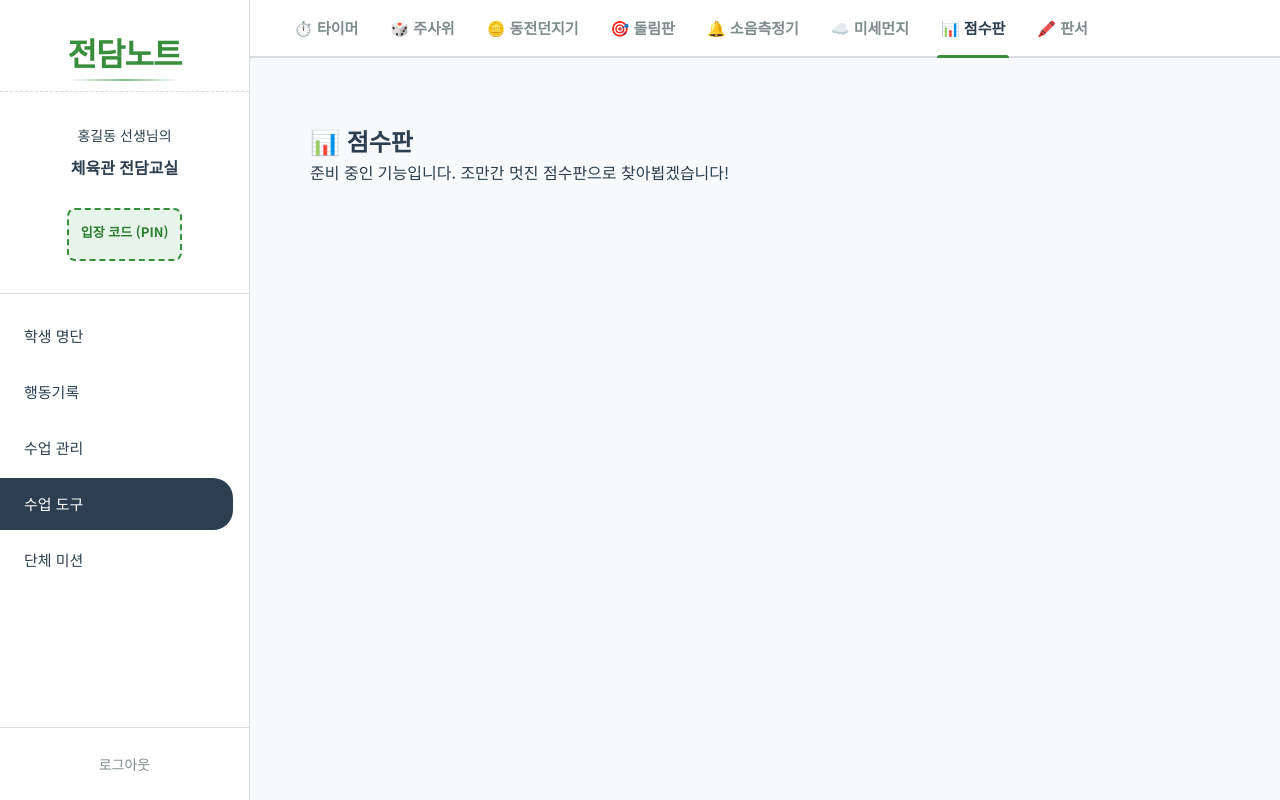
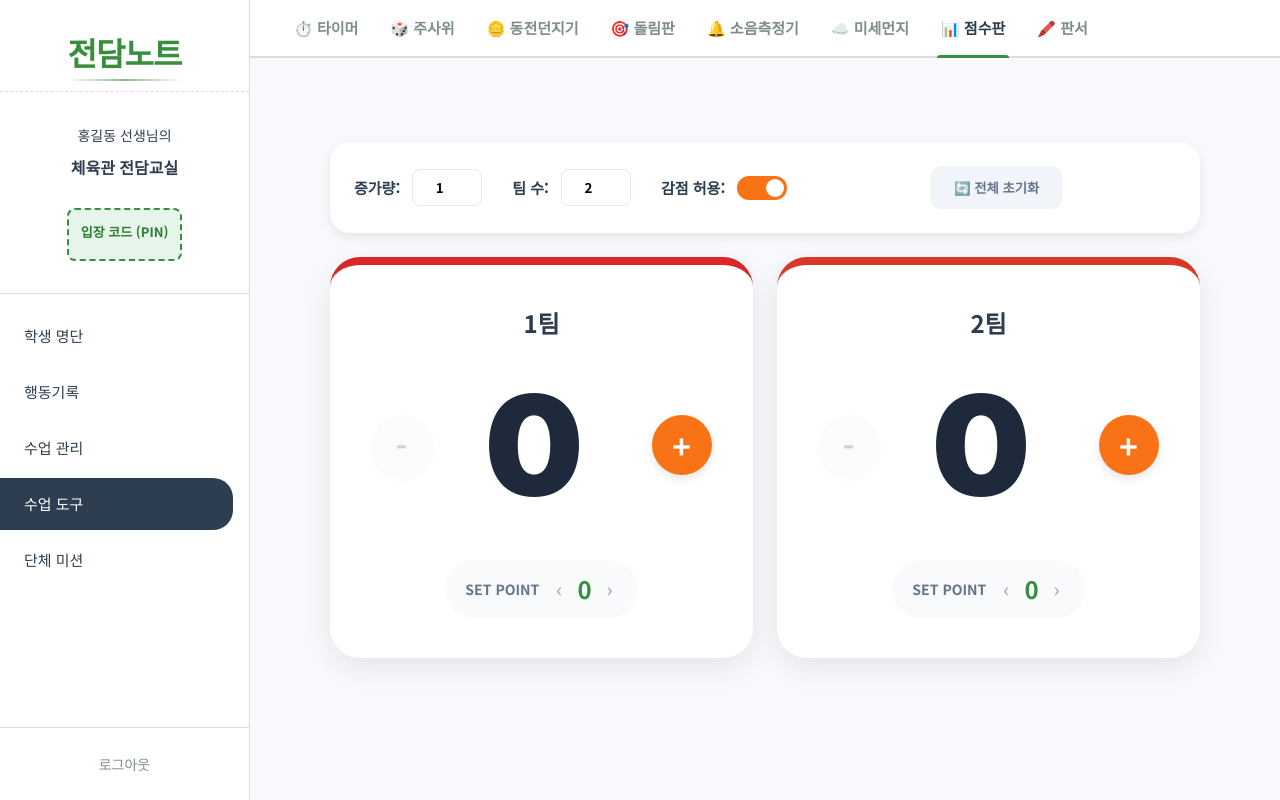
Before and after one commit to KOOthcr/Specialist-Note-for-CLASS, a React (Vite) app in the folder client/: page /main/tools/scoreboard in a window 1280 px wide. Built offline with nearby package versions, Linux system fonts and the light colour scheme; no server answers; the database is empty; sample sign-in values are in the browser's storage; a web font is replaced by a local one.

Commit message:
Implement full-featured premium scoreboard tool

```diff
--- /dev/null
+++ b/client/src/pages/tools/ScoreboardPage.css
@@ -0,0 +1,238 @@
+.scoreboard-container {
+  display: flex;
+  flex-direction: column;
+  gap: 24px;
+  width: 100%;
+  max-width: 1400px;
+  margin: 0 auto;
+  padding: 20px;
+}
+
+/* 설정 영역 */
+.scoreboard-settings {
+  background: white;
+  border-radius: 20px;
+  padding: 24px;
+  box-shadow: var(--shadow-md);
+  display: flex;
+  flex-wrap: wrap;
+  gap: 30px;
+  align-items: center;
+  justify-content: center;
+}
+
+.setting-group {
+  display: flex;
+  align-items: center;
+  gap: 12px;
+}
+
+.setting-label {
+  font-weight: 700;
+  color: var(--color-text-main);
+  font-size: 15px;
+}
+
+.setting-input {
+  width: 70px;
+  padding: 8px;
+  border: 1px solid #e2e8f0;
+  border-radius: 8px;
+  text-align: center;
+  font-weight: 700;
+}
+
+.toggle-switch {
+  position: relative;
+  display: inline-block;
+  width: 50px;
+  height: 24px;
+}
+
+.toggle-switch input {
+  opacity: 0;
+  width: 0;
+  height: 0;
+}
+
+.slider {
+  position: absolute;
+  cursor: pointer;
+  top: 0;
+  left: 0;
+  right: 0;
+  bottom: 0;
+  background-color: #cbd5e1;
+  transition: .4s;
+  border-radius: 24px;
+}
+
+.slider:before {
+  position: absolute;
+  content: "";
+  height: 18px;
+  width: 18px;
+  left: 3px;
+  bottom: 3px;
+  background-color: white;
+  transition: .4s;
+  border-radius: 50%;
+}
+
+input:checked + .slider {
+  background-color: #f97316;
+}
+
+input:checked + .slider:before {
+  transform: translateX(26px);
+}
+
+/* 점수판 본체 */
+.scoreboard-grid {
+  display: grid;
+  grid-template-columns: repeat(auto-fit, minmax(350px, 1fr));
+  gap: 24px;
+  width: 100%;
+}
+
+.team-card {
+  background: white;
+  border-radius: 30px;
+  padding: 40px;
+  box-shadow: 0 10px 30px rgba(0,0,0,0.08);
+  display: flex;
+  flex-direction: column;
+  align-items: center;
+  border-top: 8px solid var(--color-primary);
+  transition: transform 0.3s ease;
+}
+
+.team-name-input {
+  font-size: 24px;
+  font-weight: 800;
+  color: var(--color-text-main);
+  text-align: center;
+  border: none;
+  background: transparent;
+  width: 100%;
+  margin-bottom: 20px;
+  outline: none;
+}
+
+.team-name-input:focus {
+  border-bottom: 2px solid #e2e8f0;
+}
+
+.score-display-wrapper {
+  display: flex;
+  align-items: center;
+  gap: 20px;
+  margin-bottom: 30px;
+}
+
+.score-number {
+  font-size: 140px;
+  font-weight: 900;
+  line-height: 1;
+  color: #1e293b;
+  width: 180px;
+  text-align: center;
+  background: transparent;
+  border: none;
+  font-family: 'Inter', sans-serif;
+}
+
+.control-btn-circle {
+  width: 60px;
+  height: 60px;
+  border-radius: 50%;
+  border: none;
+  display: flex;
+  align-items: center;
+  justify-content: center;
+  font-size: 32px;
+  font-weight: bold;
+  cursor: pointer;
+  transition: all 0.2s;
+  box-shadow: 0 4px 10px rgba(0,0,0,0.1);
+}
+
+.btn-plus {
+  background: #f97316;
+  color: white;
+}
+
+.btn-plus:hover {
+  background: #ea580c;
+  transform: scale(1.1);
+}
+
+.btn-minus {
+  background: #f1f5f9;
+  color: #64748b;
+}
+
+.btn-minus:hover {
+  background: #e2e8f0;
+  transform: scale(1.1);
+}
+
+.btn-minus:disabled {
+  opacity: 0.3;
+  cursor: default;
+  transform: none;
+}
+
+/* 세트 포인트 */
+.set-point-container {
+  display: flex;
+  align-items: center;
+  gap: 12px;
+  background: #f8fafc;
+  padding: 10px 20px;
+  border-radius: 50px;
+}
+
+.set-point-label {
+  font-size: 14px;
+  font-weight: 700;
+  color: #64748b;
+}
+
+.set-point-value {
+  display: flex;
+  align-items: center;
+  gap: 10px;
+}
+
+.set-btn {
+  font-size: 20px;
+  color: #94a3b8;
+  cursor: pointer;
+  padding: 0 5px;
+}
+
+.set-btn:hover {
+  color: var(--color-primary);
+}
+
+.set-number {
+  font-size: 24px;
+  font-weight: 800;
+  color: var(--color-primary);
+}
+
+.reset-all-btn {
+  margin: 0 auto;
+  background: #f1f5f9;
+  color: #64748b;
+  padding: 12px 24px;
+  border-radius: 12px;
+  font-weight: 700;
+  cursor: pointer;
+}
+
+.reset-all-btn:hover {
+  background: #fee2e2;
+  color: #ef4444;
+}
--- a/client/src/pages/tools/ScoreboardPage.jsx
+++ b/client/src/pages/tools/ScoreboardPage.jsx
@@ -1,11 +1,186 @@
-import React from 'react';
+import React, { useState, useEffect } from 'react';
+import './ScoreboardPage.css';
+import { useModal } from '../../components/common/GlobalModal';
 
 function ScoreboardPage() {
+  const { showAlert } = useModal();
+
+  // 설정 상태
+  const [settings, setSettings] = useState({
+    increment: 1,
+    allowDecrement: true,
+    numTeams: 2,
+    showNames: true
+  });
+
+  // 팀 데이터 상태
+  const [teams, setTeams] = useState([]);
+
+  // 60가지 색상 생성 (HSL 활용)
+  const generateColors = (count) => {
+    return Array.from({ length: count }, (_, i) => `hsl(${(i * 360) / count}, 70%, 50%)`);
+  };
+  const colors = generateColors(60);
+
+  // 팀 수 변경 시 데이터 동기화
+  useEffect(() => {
+    setTeams(prev => {
+      const newTeams = [...prev];
+      if (newTeams.length < settings.numTeams) {
+        // 팀 추가
+        for (let i = newTeams.length; i < settings.numTeams; i++) {
+          newTeams.push({
+            id: i + 1,
+            name: `${i + 1}팀`,
+            score: 0,
+            sets: 0,
+            color: colors[i % colors.length]
+          });
+        }
+      } else if (newTeams.length > settings.numTeams) {
+        // 팀 제거
+        return newTeams.slice(0, settings.numTeams);
+      }
+      return newTeams;
+    });
+  }, [settings.numTeams]);
+
+  // 점수 변경 함수
+  const handleScoreChange = (teamId, delta) => {
+    setTeams(prev => prev.map(team => {
+      if (team.id === teamId) {
+        const newScore = Math.max(0, team.score + delta);
+        return { ...team, score: newScore };
+      }
+      return team;
+    }));
+  };
+
+  // 세트 포인트 변경 함수
+  const handleSetChange = (teamId, delta) => {
+    setTeams(prev => prev.map(team => {
+      if (team.id === teamId) {
+        const newSets = Math.max(0, team.sets + delta);
+        return { ...team, sets: newSets };
+      }
+      return team;
+    }));
+  };
+
+  // 팀 이름 변경 함수
+  const handleNameChange = (teamId, newName) => {
+    setTeams(prev => prev.map(team => {
+      if (team.id === teamId) {
+        return { ...team, name: newName };
+      }
+      return team;
+    }));
+  };
+
+  // 전체 초기화
+  const resetAll = () => {
+    setTeams(prev => prev.map(team => ({ ...team, score: 0, sets: 0 })));
+  };
+
   return (
     <div className="tool-page-container">
-      <div className="placeholder-card">
-        <h2 className="tool-title">📊 점수판</h2>
-        <p className="placeholder-text">준비 중인 기능입니다. 조만간 멋진 점수판으로 찾아뵙겠습니다!</p>
+      <div className="scoreboard-container">
+
+        {/* 점수판 설정 바 */}
+        <div className="scoreboard-settings">
+          <div className="setting-group">
+            <span className="setting-label">증가량:</span>
+            <input
+              type="number"
+              className="setting-input"
+              value={settings.increment}
+              onChange={(e) => setSettings({ ...settings, increment: Math.min(1000, Number(e.target.value)) })}
+            />
+          </div>
+
+          <div className="setting-group">
+            <span className="setting-label">팀 수:</span>
+            <input
+              type="number"
+              className="setting-input"
+              value={settings.numTeams}
+              min="1"
+              max="60"
+              onChange={(e) => setSettings({ ...settings, numTeams: Math.min(60, Math.max(1, Number(e.target.value))) })}
+            />
+          </div>
+
+          <div className="setting-group">
+            <span className="setting-label">감점 허용:</span>
+            <label className="toggle-switch">
+              <input
+                type="checkbox"
+                checked={settings.allowDecrement}
+                onChange={(e) => setSettings({ ...settings, allowDecrement: e.target.checked })}
+              />
+              <span className="slider"></span>
+            </label>
+          </div>
+
+          <button className="reset-all-btn" onClick={resetAll}>🔄 전체 초기화</button>
+        </div>
+
+        {/* 점수판 메인 그리드 */}
+        <div className="scoreboard-grid">
+          {teams.map(team => (
+            <div
+              key={team.id}
+              className="team-card"
+              style={{ borderTopColor: team.color }}
+            >
+              {settings.showNames && (
+                <input
+                  className="team-name-input"
+                  value={team.name}
+                  onChange={(e) => handleNameChange(team.id, e.target.value)}
+                  placeholder="팀 이름"
+                />
+              )}
+
+              <div className="score-display-wrapper">
+                {settings.allowDecrement && (
+                  <button
+                    className="control-btn-circle btn-minus"
+                    onClick={() => handleScoreChange(team.id, -settings.increment)}
+                    disabled={team.score <= 0}
+                  >
+                    -
+                  </button>
+                )}
+
+                <input
+                  type="number"
+                  className="score-number"
+                  value={team.score}
+                  onChange={(e) => handleScoreChange(team.id, Number(e.target.value) - team.score)}
+                />
+
+                <button
+                  className="control-btn-circle btn-plus"
+                  onClick={() => handleScoreChange(team.id, settings.increment)}
+                >
+                  +
+                </button>
+              </div>
+
+              {/* 세트 포인트 */}
+              <div className="set-point-container">
+                <span className="set-point-label">SET POINT</span>
+                <div className="set-point-value">
+                  <span className="set-btn" onClick={() => handleSetChange(team.id, -1)}>‹</span>
+                  <span className="set-number">{team.sets}</span>
+                  <span className="set-btn" onClick={() => handleSetChange(team.id, 1)}>›</span>
+                </div>
+              </div>
+            </div>
+          ))}
+        </div>
+
       </div>
     </div>
   );
```
